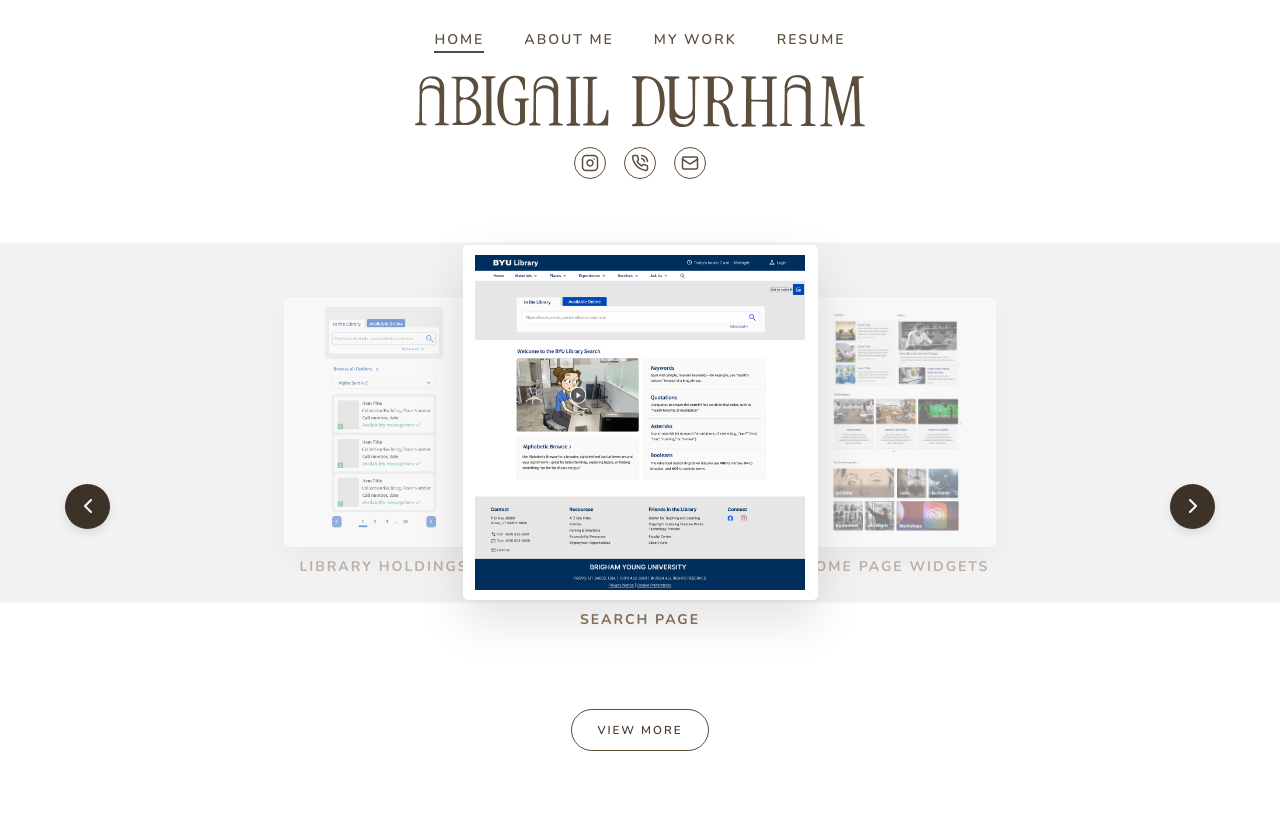
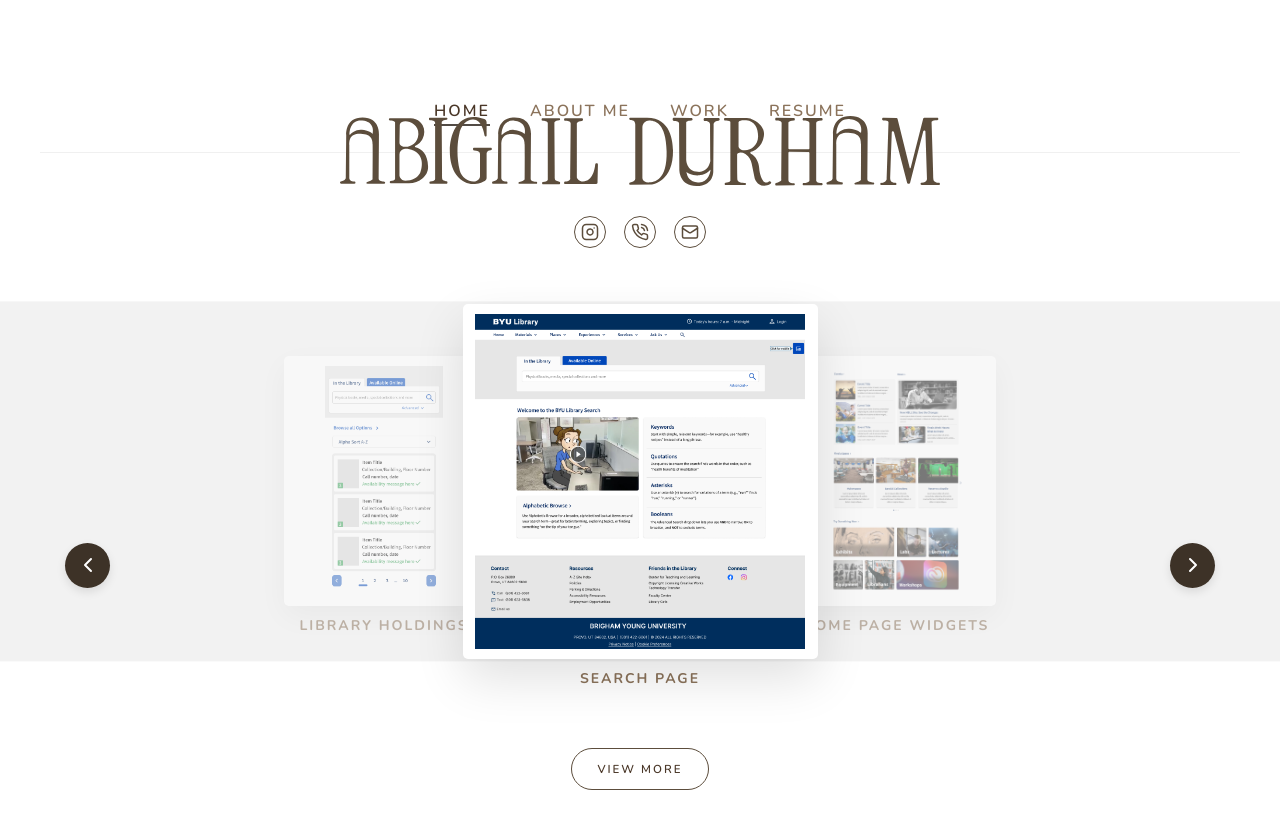
Before and after one commit to adurham00/PersonalPortfolio, a Next.js app: page / in a window 1280 px wide. Shown: the top 828 px of the page. Built offline with nearby package versions, Linux system fonts and the light colour scheme.

Commit message:
added resume and fixed nav

```diff
--- /dev/null
+++ b/app/components/Navbar.js
@@ -0,0 +1,56 @@
+"use client";
+
+import React from 'react';
+import Link from 'next/link';
+import { usePathname } from 'next/navigation';
+
+const colors = {
+  primary: '#4A3728',
+  secondary: '#8B735B',
+};
+
+export default function Navbar() {
+  const pathname = usePathname();
+
+  return (
+    <>
+      <style jsx global>{`
+        .nav-link {
+          text-decoration: none;
+          font-size: 16px;
+          text-transform: uppercase;
+          letter-spacing: 2px;
+          color: ${colors.secondary};
+          transition: 0.3s ease;
+        }
+        .nav-link:hover {
+          color: ${colors.primary};
+        }
+        .nav-link.active {
+          color: ${colors.primary} !important;
+          font-weight: 600;
+        }
+      `}</style>
+
+      {/* The outer div ensures the background stays white, the nav inside handles the centering */}
+      <div style={{ width: '100%', backgroundColor: '#ffffff' }}>
+        <nav style={{
+          display: 'flex',
+          justifyContent: 'center', // This centers the links
+          alignItems: 'center',
+          gap: '40px',
+          paddingTop: '100px',      // This pushes the links down from the top
+          paddingBottom: '30px',
+          borderBottom: '1px solid #f0f0f0',
+          maxWidth: '1200px',     // Limits how wide the border goes
+          margin: '0 auto'        // Centers the whole container on the screen
+        }}>
+          <Link href="/" className={`nav-link ${pathname === '/' ? 'active' : ''}`}>Home</Link>
+          <Link href="/aboutme" className={`nav-link ${pathname === '/aboutme' ? 'active' : ''}`}>About Me</Link>
+          <Link href="/mywork" className={`nav-link ${pathname === '/mywork' ? 'active' : ''}`}>Work</Link>
+          <Link href="/resume" className={`nav-link ${pathname === '/resume' ? 'active' : ''}`}>Resume</Link>
+        </nav>
+      </div>
+    </>
+  );
+}
--- /dev/null
+++ b/app/components/Navbar.tsx
@@ -0,0 +1,66 @@
+"use client";
+
+import React from 'react';
+import Link from 'next/link';
+import { usePathname } from 'next/navigation';
+
+const colors = {
+  primary: '#4A3728',
+  secondary: '#8B735B',
+};
+
+export default function Navbar() {
+  const pathname = usePathname();
+
+  const navLinks = [
+    { name: 'Home', href: '/' },
+    { name: 'About Me', href: '/aboutme' },
+    { name: 'Work', href: '/mywork' },
+    { name: 'Resume', href: '/resume' },
+  ];
+
+  return (
+    <>
+      <style jsx global>{`
+        .nav-link {
+          text-decoration: none;
+          font-size: 13px;
+          text-transform: uppercase;
+          letter-spacing: 2px;
+          color: ${colors.secondary};
+          transition: 0.3s ease;
+        }
+        .nav-link:hover { color: ${colors.primary}; }
+        .nav-link.active {
+          color: ${colors.primary} !important;
+          font-weight: 600;
+        }
+      `}</style>
+
+      {/* This wrapper ensures the nav can actually center itself */}
+      <div style={{ width: '100%', backgroundColor: '#ffffff' }}>
+        <nav style={{
+          display: 'flex',
+          justifyContent: 'center',
+          alignItems: 'center',
+          gap: '40px',
+          paddingTop: '100px',   // This makes it much lower from the top
+          paddingBottom: '30px',
+          borderBottom: '1px solid #f0f0f0',
+          maxWidth: '1400px',    // Keeps it consistent with your content
+          margin: '0 auto'       // Centers the whole nav container
+        }}>
+          {navLinks.map((link) => (
+            <Link
+              key={link.href}
+              href={link.href}
+              className={`nav-link ${pathname === link.href ? 'active' : ''}`}
+            >
+              {link.name}
+            </Link>
+          ))}
+        </nav>
+      </div>
+    </>
+  );
+}
--- a/app/layout.tsx
+++ b/app/layout.tsx
@@ -1,6 +1,7 @@
 import type { Metadata } from "next";
 import { Nunito } from "next/font/google";
 import "./app.css";
+import Navbar from "./components/Navbar"; // <-- Add this import
 
 const nunito = Nunito({
   subsets: ["latin"],
@@ -9,8 +10,8 @@ const nunito = Nunito({
 });
 
 export const metadata: Metadata = {
-  title: "Create Next App",
-  description: "Generated by create next app",
+  title: "Abigail Durham | Portfolio",
+  description: "UI/UX Designer & Creative Professional",
 };
 
 export default function RootLayout({
@@ -20,7 +21,12 @@ export default function RootLayout({
 }) {
   return (
     <html lang="en">
-      <body className={nunito.className}>
+      <body className={nunito.className} style={{
+        margin: 0,
+        display: 'flex',
+        flexDirection: 'column'
+      }}>
+        <Navbar />
         {children}
       </body>
     </html>
--- a/app/page.tsx
+++ b/app/page.tsx
@@ -4,7 +4,6 @@ import React, { useState } from 'react';
 import Link from 'next/link';
 import { ChevronLeft, ChevronRight, Instagram, Mail, PhoneCall } from 'lucide-react';
 
-// 1. Added 'link' property to each item
 const items = [
   { id: 1, title: "Search Page", image: "/searchpage2.png", link: "/projects/search-page" },
   { id: 2, title: "Home Page Widgets", image: "/widgets.png", link: "/projects/widgets" },
@@ -19,10 +18,8 @@ const colors = {
 
 export default function PortfolioPage() {
   const [currentIndex, setCurrentIndex] = useState(0);
-
   const nextSlide = () => setCurrentIndex((prev) => (prev + 1) % items.length);
   const prevSlide = () => setCurrentIndex((prev) => (prev - 1 + items.length) % items.length);
-
   const getIndex = (offset: number) => (currentIndex + offset + items.length) % items.length;
 
   const activeItems = [
@@ -32,11 +29,10 @@ export default function PortfolioPage() {
   ];
 
   return (
-    <main className="home-wrapper">
+    /* Added a negative margin here to pull the whole page toward the Nav */
+    <main className="home-wrapper" style={{ marginTop: '-40px' }}>
       <style jsx global>{`
         @import url('https://fonts.googleapis.com/css2?family=Playfair+Display:wght@400;500;600&display=swap');
-
-        /* Added a small hover effect for the images */
         .image-link:hover {
           opacity: 0.9;
           transform: scale(1.02);
@@ -44,30 +40,22 @@ export default function PortfolioPage() {
         }
       `}</style>
 
-      {/* Navigation */}
-      <nav className="top-nav" style={{ paddingBottom: '20px' }}>
-        <Link href="/" className="nav-link active">Home</Link>
-        <Link href="/aboutme" className="nav-link">About Me</Link>
-        <Link href="/mywork" className="nav-link">My Work</Link>
-        <Link href="/resume" className="nav-link">Resume</Link>
-      </nav>
-
       {/* Hero / Logo Section */}
       <header
         className="header-section"
         style={{
           textAlign: 'center',
-          marginTop: '-10px',
-          paddingTop: '-50px',
+          marginTop: '-60px',
+          paddingTop: '0px', // Removed the negative padding
           paddingBottom: '0px'
         }}
       >
-        <div className="hero-title-text">
+        <div className="hero-title-text" style={{ marginTop: '-20px' }}>
           <img
             src="/AbigailDurham2.svg"
             alt="Abigail Durham"
             style={{
-              maxWidth: '450px',
+              maxWidth: '600px',
               width: '90%',
               height: 'auto',
               display: 'block',
@@ -76,23 +64,22 @@ export default function PortfolioPage() {
           />
         </div>
 
-        <div className="contact-dots" style={{ marginTop: '20px' }}>
+        {/* Tightened this margin from 20px to 5px */}
+        <div className="contact-dots" style={{ marginTop: '30px' }}>
           <a href="#" className="dot-btn"><Instagram size={18} /></a>
           <a href="#" className="dot-btn"><PhoneCall size={18} /></a>
           <a href="#" className="dot-btn"><Mail size={18} /></a>
         </div>
       </header>
 
-      {/* Carousel Section */}
-      <section className="carousel-container">
+      {/* Carousel Section - Pulling this up closer to the header */}
+      <section className="carousel-container" style={{ marginTop: '-10px' }}>
         <div className="grey-backdrop-bar" />
-
         <div className="carousel-stage">
           {activeItems.map((slot) => {
             const item = items[slot.index];
             return (
               <div key={item.id} className={`box-wrapper ${slot.position}`}>
-                {/* 2. Wrapped the image-box in a Link component */}
                 <Link href={item.link} className="image-link" style={{ textDecoration: 'none', display: 'block' }}>
                   <div className="image-box" style={{
                     aspectRatio: '1 / 1',
@@ -103,25 +90,19 @@ export default function PortfolioPage() {
                     justifyContent: 'center',
                     position: 'relative',
                     padding: '10px',
-                    cursor: 'pointer' // Shows users it is clickable
+                    cursor: 'pointer'
                   }}>
                     {item.image ? (
                       <img
                         src={item.image}
                         alt={item.title}
-                        style={{
-                          width: '100%',
-                          height: '100%',
-                          objectFit: 'contain',
-                          display: 'block'
-                        }}
+                        style={{ width: '100%', height: '100%', objectFit: 'contain', display: 'block' }}
                       />
                     ) : (
                       <span className="placeholder-q" style={{ opacity: 0.2 }}>?</span>
                     )}
                   </div>
                 </Link>
-
                 <p className="box-label" style={{ color: colors.secondary, marginTop: '10px' }}>
                   {item.title}
                 </p>
@@ -130,14 +111,13 @@ export default function PortfolioPage() {
           })}
         </div>
 
-        {/* Arrow Controls */}
         <div className="controls-overlay">
           <button className="arrow-btn" onClick={prevSlide}><ChevronLeft size={24} /></button>
           <button className="arrow-btn" onClick={nextSlide}><ChevronRight size={24} /></button>
         </div>
       </section>
 
-      <div className="footer-section">
+      <div className="footer-section" style={{ marginTop: '-20px' }}>
         <Link href="/mywork" className="view-more-btn">
           <span style={{ color: colors.primary, fontWeight: '600' }}>View More</span>
         </Link>
--- a/app/resume/page.tsx
+++ b/app/resume/page.tsx
@@ -7,13 +7,6 @@ import { Download, ArrowLeft, Mail } from 'lucide-react';
 export default function ResumePage() {
   return (
     <main className="resume-wrapper" style={{ backgroundColor: '#fff', minHeight: '100vh' }}>
-      {/* Navigation */}
-      <nav className="top-nav" style={{ padding: '20px 5%', display: 'flex', gap: '30px', borderBottom: '1px solid #f0f0f0' }}>
-        <Link href="/" style={{ textDecoration: 'none', color: '#666', fontSize: '14px' }}>Home</Link>
-        <Link href="/aboutme" style={{ textDecoration: 'none', color: '#666', fontSize: '14px' }}>About Me</Link>
-        <Link href="/mywork" style={{ textDecoration: 'none', color: '#666', fontSize: '14px' }}>My Work</Link>
-        <Link href="/resume" style={{ textDecoration: 'none', color: '#000', fontSize: '14px', fontWeight: '600' }}>Resume</Link>
-      </nav>
 
       <section style={{ maxWidth: '900px', width: '90%', margin: '0 auto', padding: '80px 0' }}>
         <header style={{ marginBottom: '60px' }}>
@@ -39,10 +32,10 @@ export default function ResumePage() {
         <div style={{ display: 'flex', flexDirection: 'column', gap: '20px' }}>
           <div style={{ display: 'flex', justifyContent: 'space-between', alignItems: 'center' }}>
             <h2 style={{ fontSize: '12px', textTransform: 'uppercase', letterSpacing: '2px', fontWeight: '600', margin: 0 }}>
-              Curriculum Vitae
+              Download My Resume
             </h2>
             <a
-              href="/your-resume.pdf"
+              href="/DurhamAbigailResume.pdf"
               download
               style={{
                 display: 'flex',
@@ -71,7 +64,7 @@ export default function ResumePage() {
             boxShadow: '0 10px 30px rgba(0,0,0,0.05)'
           }}>
             <iframe
-              src="/your-resume.pdf#toolbar=0"
+              src="/DurhamAbigailResume.pdf#toolbar=0"
               width="100%"
               height="100%"
               style={{ border: 'none' }}
```
Also changed, not shown: app/aboutme/page.tsx (+31 -45 lines), app/mywork/page.tsx (+0 -13 lines), 1 other file (tests, documents, lock files or other folders).
